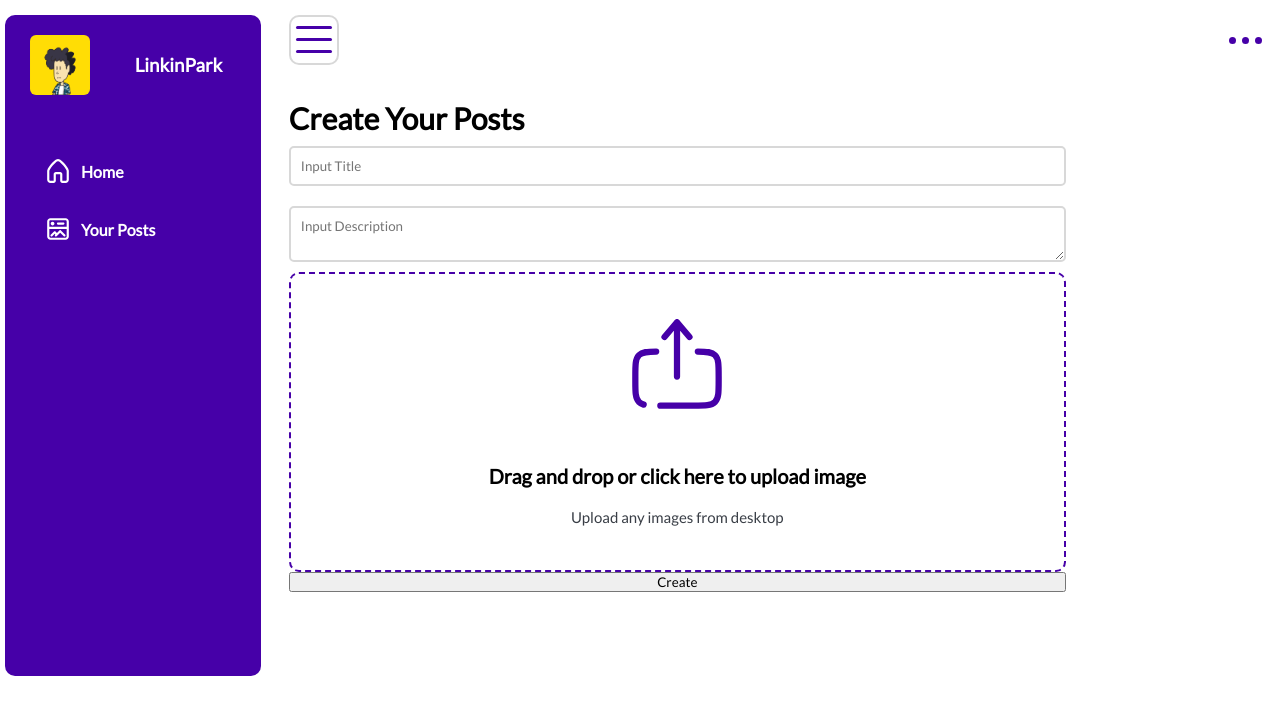
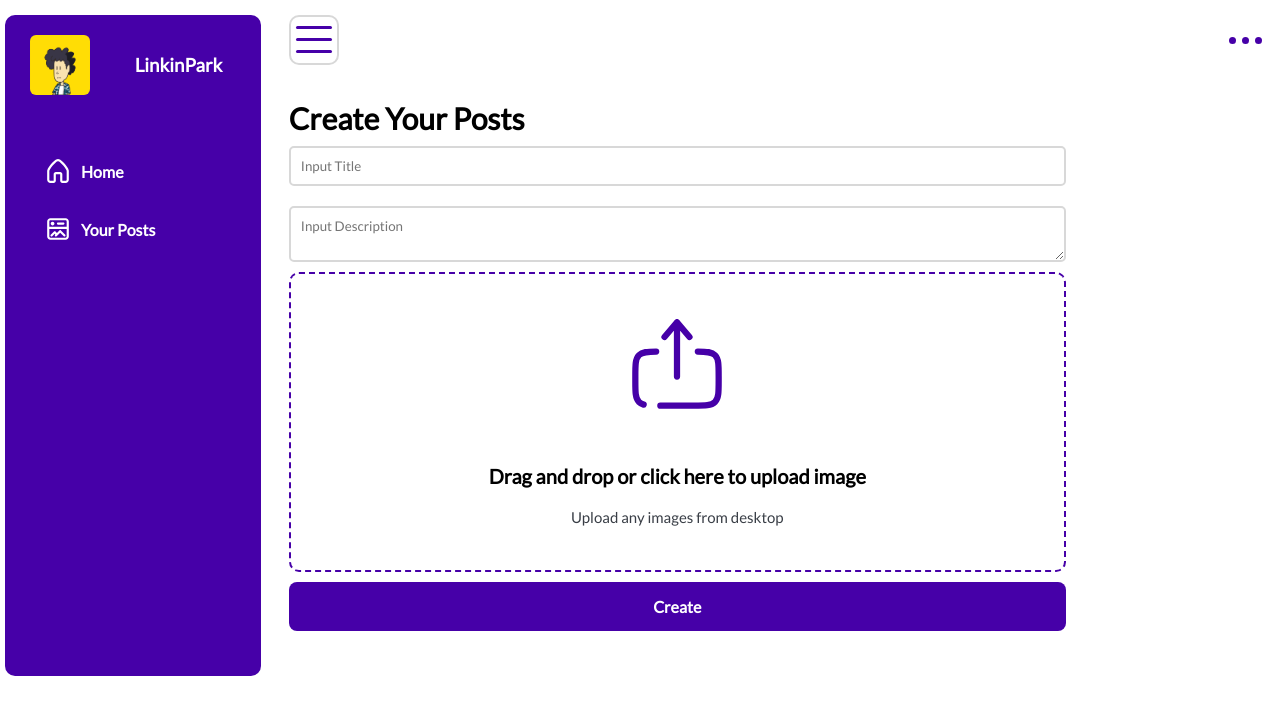
Before and after one commit to aanalma28/tech-talk, a Next.js app: page /dashboard/posts/create in a window 1280 px wide. Shown: the top 714 px of the page. Built offline with nearby package versions, Linux system fonts and the light colour scheme.

Commit message:
create posts button

```diff
--- a/src/app/dashboard/posts/create/page.js
+++ b/src/app/dashboard/posts/create/page.js
@@ -94,7 +94,7 @@ export default function Create(){
                         <p id="text-p">Upload any images from desktop</p>
                     </div>
                 </label>
-                <button type="submit">Create</button>
+                <button className={style.createButton} type="submit">Create</button>
             </form>
         </>
     )
--- a/styles/createpost.module.css
+++ b/styles/createpost.module.css
@@ -62,6 +62,23 @@
     color: var(--color5);
 }
 
+.createButton{
+    margin: 10px 0;
+    padding: 15px 0;
+    font-size: 1rem;
+    background-color: var(--maincolor);
+    border: none;
+    color: var(--color2);
+    font-weight: bold;
+    border-radius: 8px;
+}
+
+.createButton:hover{
+    background-color: var(--color2);
+    outline: 2px solid var(--maincolor);
+    color: var(--maincolor);
+}
+
 @media screen and (max-width: 670px){
     .form{
         width: 100%;
```
